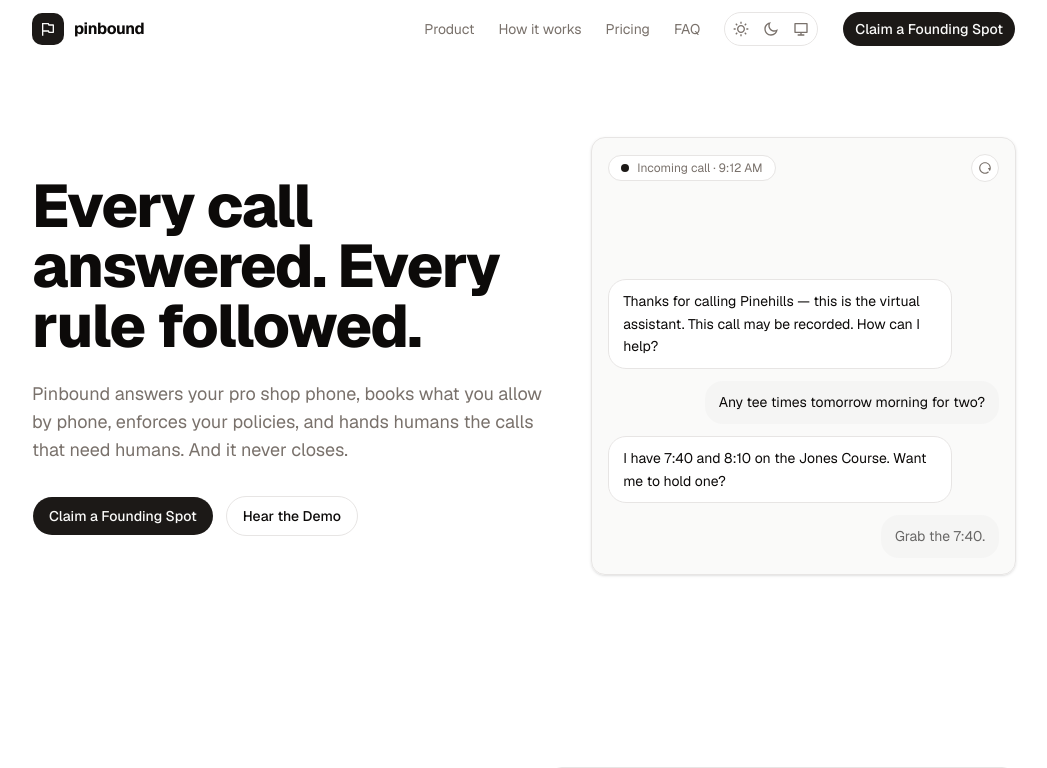
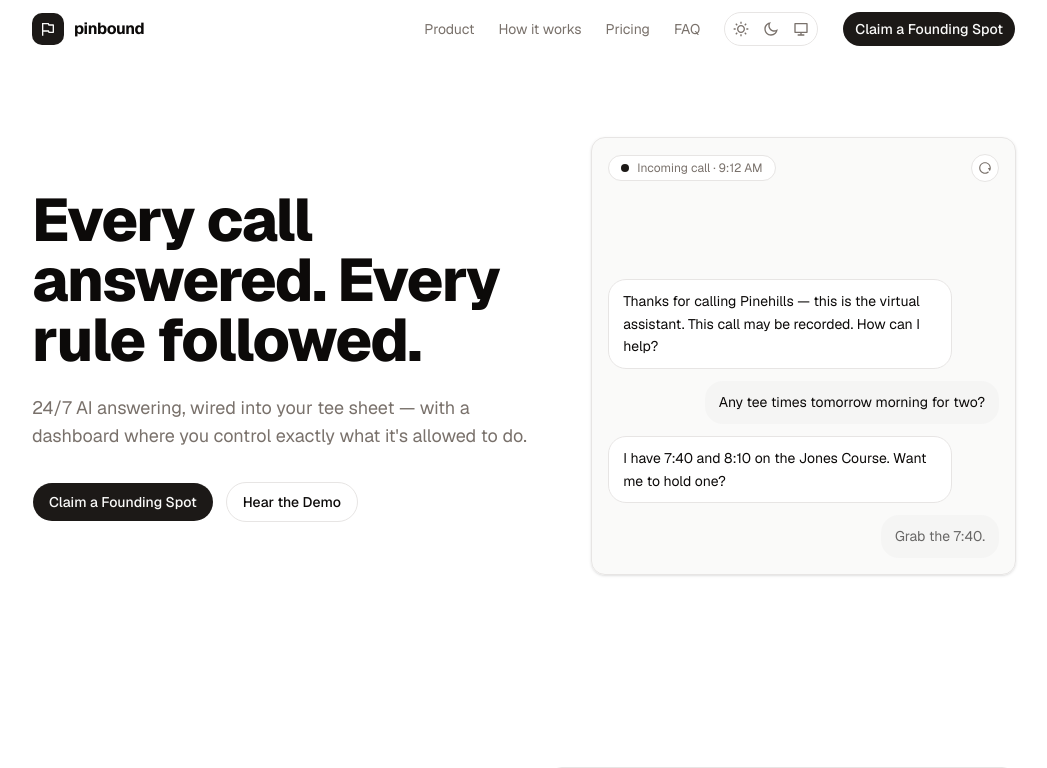
Before and after one commit to joepetrillo/pinbound.golf, a Next.js app: page / in a window 1280 px wide. Shown: the top 768 px of the page, without its empty margins (116-1163 px from the left). Built offline with nearby package versions, Linux system fonts and the light colour scheme.

Commit message:
Rewrite hero subheader and meta description around control-room hook
Co-authored-by: Joe <jpetrillo119@gmail.com>

```diff
--- a/src/app/layout.tsx
+++ b/src/app/layout.tsx
@@ -18,7 +18,7 @@ const geistMono = Geist_Mono({
 
 const title = "Pinbound — golf course phone answering that follows your rules";
 const description =
-  "Pinbound answers every call to your pro shop, books tee times against your tee sheet, and enforces your booking policies. Callers can always reach a person. Built for golf course GMs.";
+  "24/7 AI phone answering for golf courses, wired into your tee sheet — with a dashboard where you control exactly what it's allowed to do. For GMs and pro shops.";
 
 export const metadata: Metadata = {
   description,
--- a/src/components/landing/hero.tsx
+++ b/src/components/landing/hero.tsx
@@ -264,9 +264,8 @@ export const Hero = () => (
           Every call answered. Every rule followed.
         </h1>
         <p className="mt-6 max-w-prose text-lg text-muted-foreground">
-          Pinbound answers your pro shop phone, books what you allow by phone,
-          enforces your policies, and hands humans the calls that need humans.
-          And it never closes.
+          24/7 AI answering, wired into your tee sheet — with a dashboard where
+          you control exactly what it's allowed to do.
         </p>
         <div className="mt-8 flex flex-wrap items-center gap-3">
           <Button render={<Link href={CTA_HREF} />} size="lg">
```
